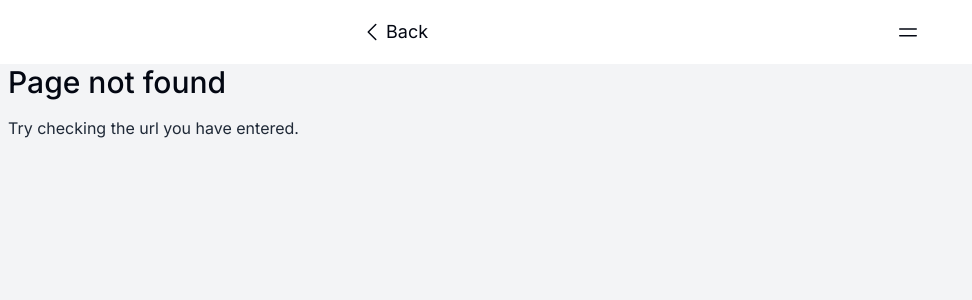
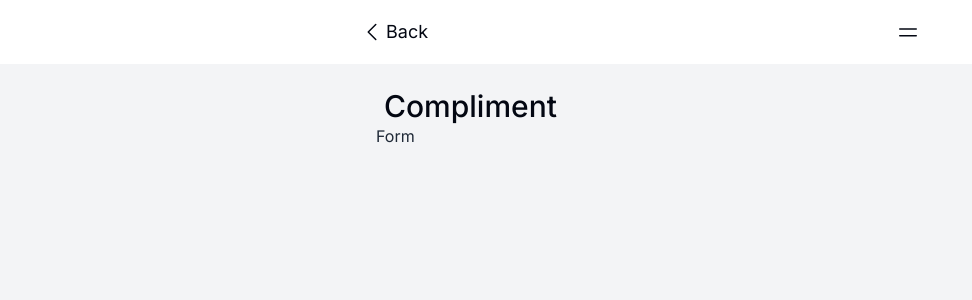
Before and after one commit to bhendi-boi/Hex-cal, a Next.js app: page /compliment in a window 1280 px wide. Before the commit this address had no page. Shown: the top 300 px of the page, without its empty margins (0-972 px from the left). Built offline with nearby package versions, Linux system fonts and the light colour scheme; what tailwindcss-displaymodes would draw is missing.

Commit message:
created url for 2's compliment page

```diff
--- /dev/null
+++ b/app/compliment/Form.tsx
@@ -0,0 +1,7 @@
+import React from "react";
+
+const Form = () => {
+  return <div>Form</div>;
+};
+
+export default Form;
--- /dev/null
+++ b/app/compliment/page.tsx
@@ -0,0 +1,27 @@
+import { Metadata } from "next";
+import Form from "./Form";
+import InnerHeader from "../InnerHeader";
+
+export const metadata: Metadata = {
+  title: "2's Compliment Calculator | Hex Cal",
+  description:
+    "Understanding and working with binary numbers is a crucial skill, especially in the world of digital computing. Our 2's Complement Calculator is here to simplify the process of finding the two's complement representation of binary numbers. With this powerful tool, you can effortlessly perform two's complement calculations for both positive and negative binary values. Whether you're a computer science enthusiast, a student learning about binary arithmetic, or a professional working in the field of digital systems, our calculator makes the process quick and intuitive.",
+  openGraph: {
+    title: "2's Compliment Calculator | Hex Cal",
+    description:
+      "Convert numbers between binary, octal, hexadecimal, and decimal bases with ease",
+    type: "website",
+    url: "https://hex-cal.vercel.app/compliment",
+  },
+};
+
+const page = () => {
+  return (
+    <div className="max-w-xl p-6 mx-auto">
+      <InnerHeader title="Compliment" />
+      <Form />
+    </div>
+  );
+};
+
+export default page;
```
